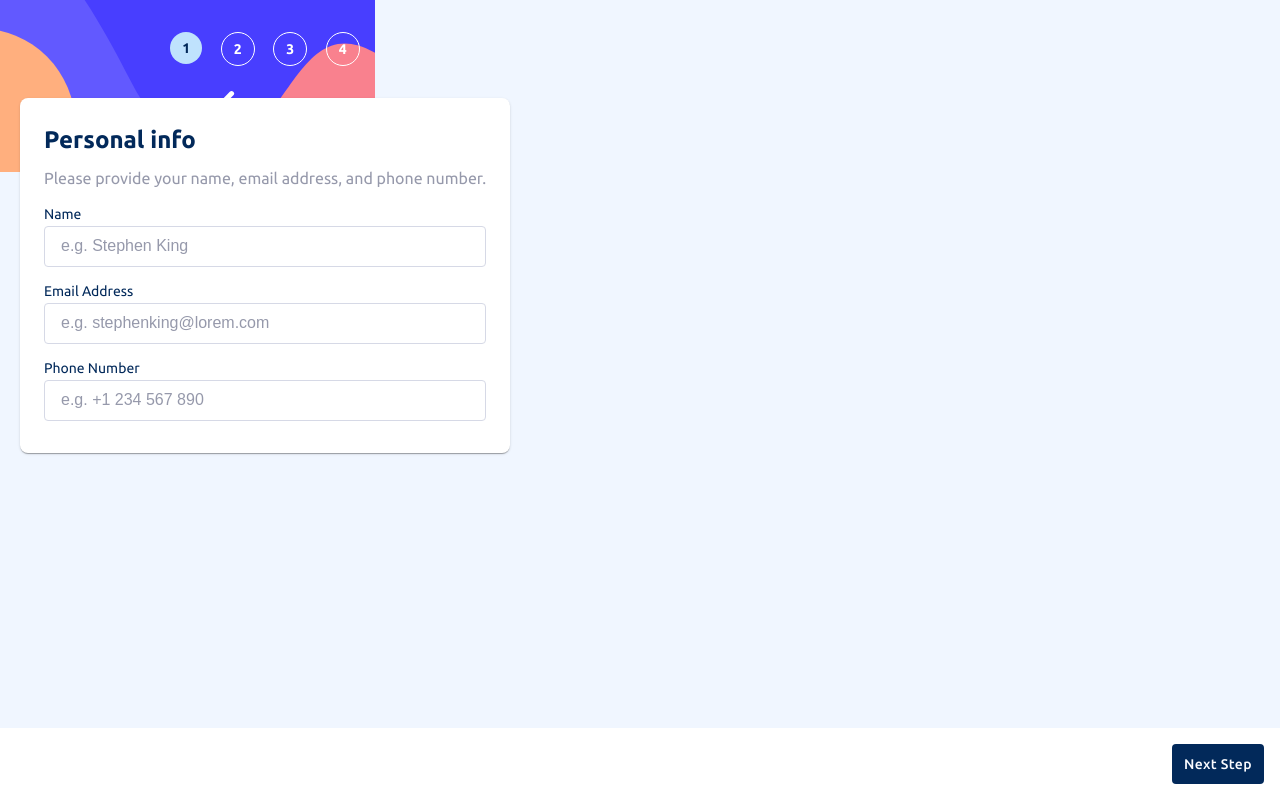
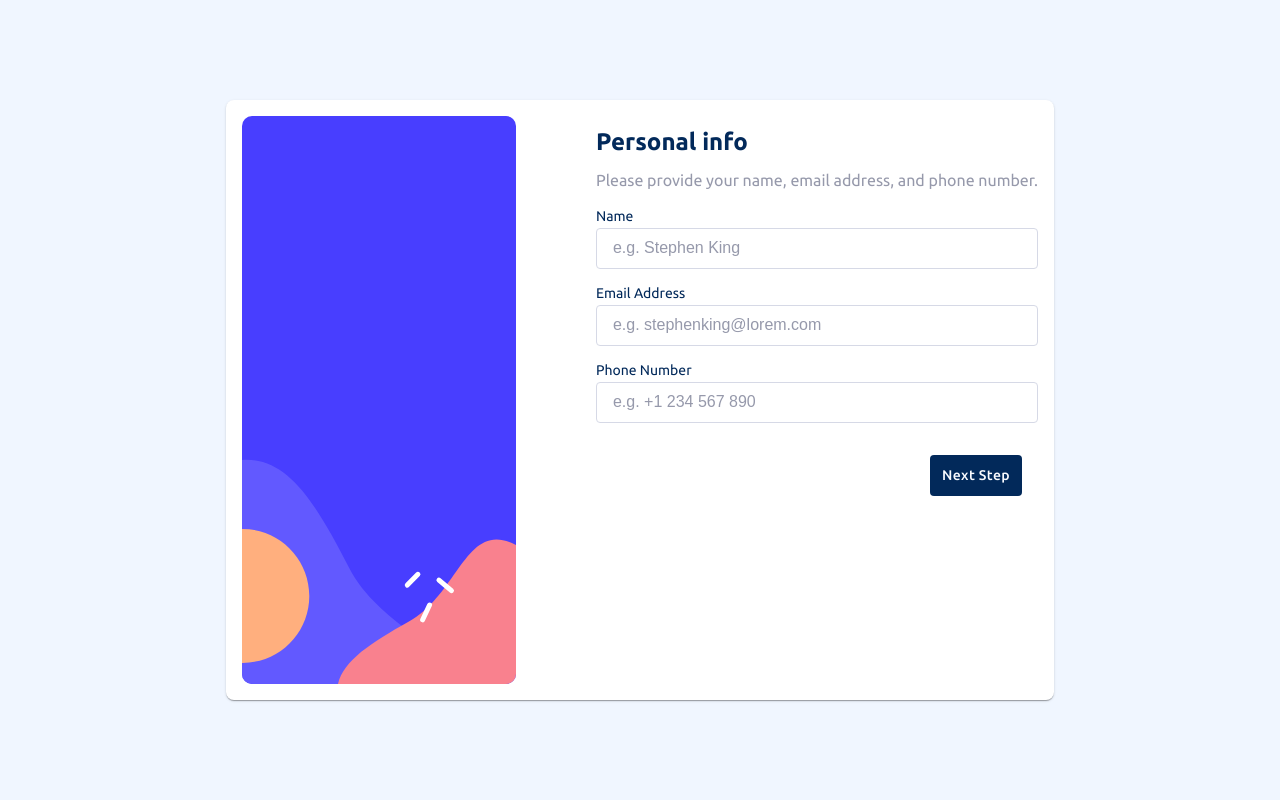
Before and after one commit to KamsiyonnaObi/multi-step-form, a React (Vite) app: page / in a window 1280 px wide. Built offline with nearby package versions, Linux system fonts and the light colour scheme.

Commit message:
chore: Create Footer Component

```diff
--- a/global.css
+++ b/global.css
@@ -81,6 +81,10 @@ label {
   color: var(--cool-gray);
 }
 
+.desktop-header-image,
+.desktop-footer {
+  display: none;
+}
 .form-container {
   position: fixed;
   z-index: 1;
@@ -250,3 +254,29 @@ label {
   font-weight: 700;
   color: var(--purplish-blue);
 }
+@media screen and (min-width: 769px) {
+  .mobile-header-image,
+  .mobile-footer,
+  .stage-container {
+    display: none;
+  }
+  .desktop-header-image {
+    display: block;
+  }
+  .desktop-footer {
+    background-color: transparent;
+    margin-top: auto;
+    padding: 16px;
+    display: flex;
+    justify-content: space-between;
+  }
+  .form-container {
+    position: relative;
+    margin: auto;
+  }
+  .step-container {
+    display: flex;
+    gap: 80px;
+    padding: 16px;
+  }
+}
--- a/src/App.tsx
+++ b/src/App.tsx
@@ -1,85 +1,57 @@
 import React from "react";
 import Paper from "@mui/material/Paper";
-import Button from "@mui/material/Button";
 import Stage from "./components/stages/Stage";
 import FormStep from "./components/FormStep";
 import { Confirm } from "./components/confirm/Confirm";
 import { useStepStore } from "./store";
+import Footer from "./components/Footer";
 
 const App = () => {
   const [isFormComplete, setIsFormComplete] = React.useState(false);
-  const { currentStep, incStep, decStep } = useStepStore();
-  const handleNextStep = () => {
-    incStep();
-  };
-  const handlePrevStep = () => {
-    decStep();
-  };
-  const handleConfirm = () => {
-    setIsFormComplete(true);
-  };
+  const { currentStep } = useStepStore();
+
   return (
     <>
       <div>
-        <img src="../assets/images/bg-sidebar-mobile.svg" alt="header-image" />
+        <img
+          className="mobile-header-image"
+          src="../assets/images/bg-sidebar-mobile.svg"
+          alt="header-image"
+        />
       </div>
       <section className="form-container">
         <Stage stage={currentStep} />
 
         <Paper sx={{ margin: "0 20px", borderRadius: "8px" }}>
           <section className="step-container">
-            {isFormComplete ? (
-              <Confirm />
-            ) : (
-              <FormStep currentStep={currentStep} />
-            )}
+            <div>
+              <img
+                className="desktop-header-image"
+                src="../assets/images/bg-sidebar-desktop.svg"
+                alt="header-image"
+              />
+            </div>
+            <div>
+              {isFormComplete ? (
+                <Confirm />
+              ) : (
+                <FormStep currentStep={currentStep} />
+              )}
+              {/* Desktop Footer */}
+              <Footer
+                isFormComplete={isFormComplete}
+                setIsFormComplete={setIsFormComplete}
+              />
+            </div>
           </section>
         </Paper>
       </section>
       {/* Mobile Footer */}
-      {!isFormComplete && (
-        <div className="mobile-footer">
-          {!(currentStep === 1) && (
-            <Button
-              size="large"
-              variant="text"
-              onClick={handlePrevStep}
-              sx={{
-                backgroundColor: "transparent",
-                color: " var(--cool-gray)",
-                "&:hover": {
-                  color: "var(--marine-blue)",
-                  backgroundColor: "transparent",
-                },
-              }}
-            >
-              Go Back
-            </Button>
-          )}
-          {currentStep != 4 && (
-            <Button
-              variant="contained"
-              onClick={handleNextStep}
-              sx={{ marginLeft: "auto" }}
-            >
-              Next Step
-            </Button>
-          )}
-          {currentStep === 4 && (
-            <Button
-              variant="contained"
-              size="large"
-              onClick={handleConfirm}
-              sx={{
-                backgroundColor: "var(--purplish-blue)",
-                marginLeft: "auto",
-              }}
-            >
-              Confirm
-            </Button>
-          )}
-        </div>
-      )}
+      <Footer
+        isMobile
+        isFormComplete={isFormComplete}
+        setIsFormComplete={setIsFormComplete}
+      />
     </>
   );
 };
--- /dev/null
+++ b/src/components/Footer.tsx
@@ -0,0 +1,77 @@
+import React from "react";
+import Button from "@mui/material/Button";
+
+import { useStepStore } from "../store";
+
+interface FooterProps {
+  isFormComplete: boolean;
+  isMobile?: boolean;
+  setIsFormComplete: (arg: boolean) => void;
+}
+
+const Footer = ({
+  isFormComplete,
+  isMobile = false,
+  setIsFormComplete,
+}: FooterProps) => {
+  const { currentStep, incStep, decStep } = useStepStore();
+  const handleNextStep = () => {
+    incStep();
+  };
+  const handlePrevStep = () => {
+    decStep();
+  };
+  const handleConfirm = () => {
+    setIsFormComplete(true);
+  };
+  return (
+    <>
+      {/* Desktop Footer */}
+      {!isFormComplete && (
+        <div className={`${isMobile ? "mobile-footer" : "desktop-footer"}`}>
+          {!(currentStep === 1) && (
+            <Button
+              size="large"
+              variant="text"
+              onClick={handlePrevStep}
+              sx={{
+                backgroundColor: "transparent",
+                color: " var(--cool-gray)",
+                "&:hover": {
+                  color: "var(--marine-blue)",
+                  backgroundColor: "transparent",
+                },
+              }}
+            >
+              Go Back
+            </Button>
+          )}
+          {currentStep != 4 && (
+            <Button
+              variant="contained"
+              onClick={handleNextStep}
+              sx={{ marginLeft: "auto" }}
+            >
+              Next Step
+            </Button>
+          )}
+          {currentStep === 4 && (
+            <Button
+              variant="contained"
+              size="large"
+              onClick={handleConfirm}
+              sx={{
+                backgroundColor: "var(--purplish-blue)",
+                marginLeft: "auto",
+              }}
+            >
+              Confirm
+            </Button>
+          )}
+        </div>
+      )}
+    </>
+  );
+};
+
+export default Footer;
--- a/src/components/personalInfo/PersonalInfo.tsx
+++ b/src/components/personalInfo/PersonalInfo.tsx
@@ -3,6 +3,7 @@ import React from "react";
 export const PersonalInfo = () => {
   return (
     <>
+      <div>
         <h1>Personal info</h1>
         <p className="grey-text">
           Please provide your name, email address, and phone number.
@@ -19,6 +20,7 @@ export const PersonalInfo = () => {
           <label htmlFor="phone">Phone Number</label>
           <input id="phone" type="text" placeholder="e.g. +1 234 567 890" />
         </form>
+      </div>
     </>
   );
 };
```
Lines whose indentation alone changed are shown as unchanged.
